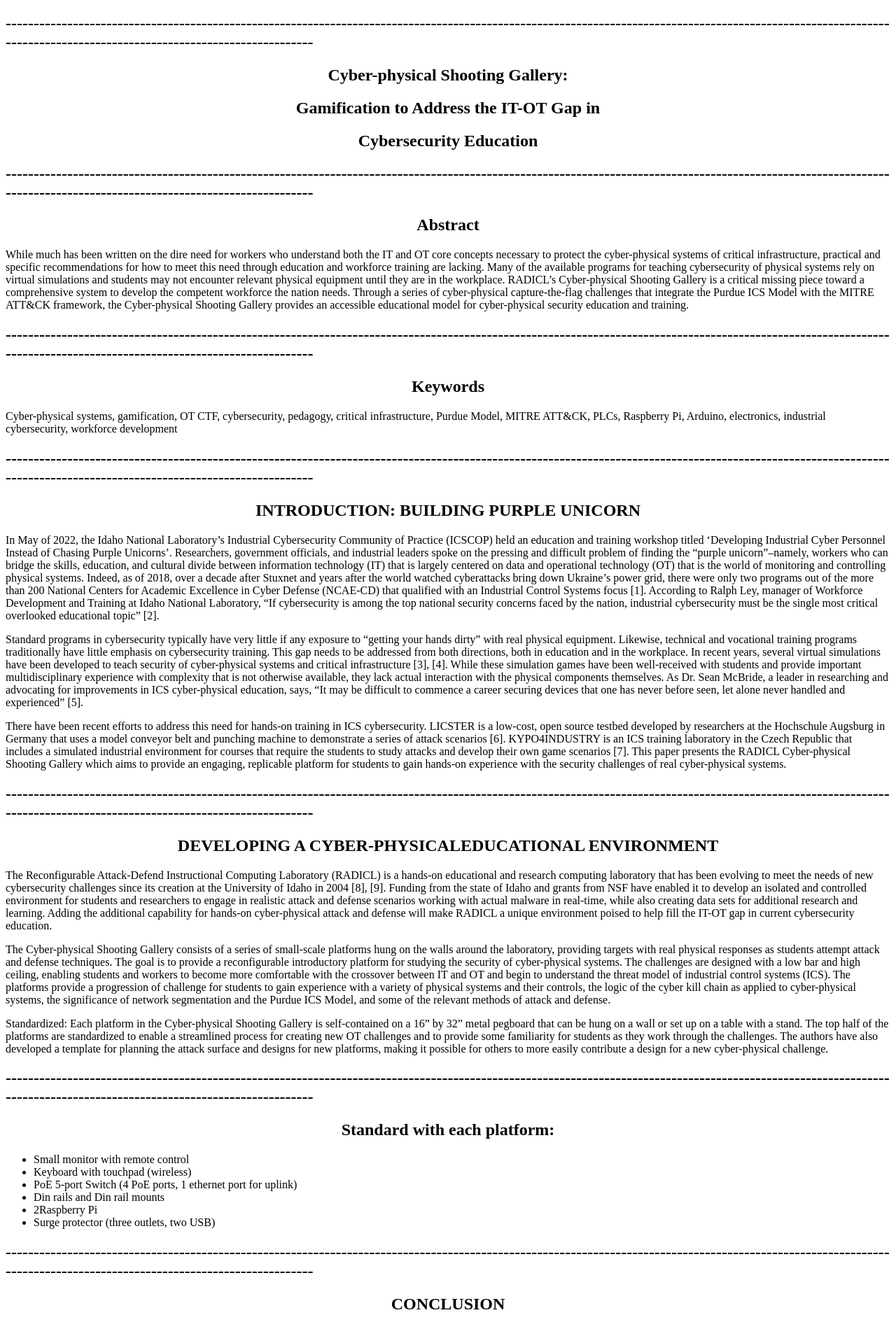
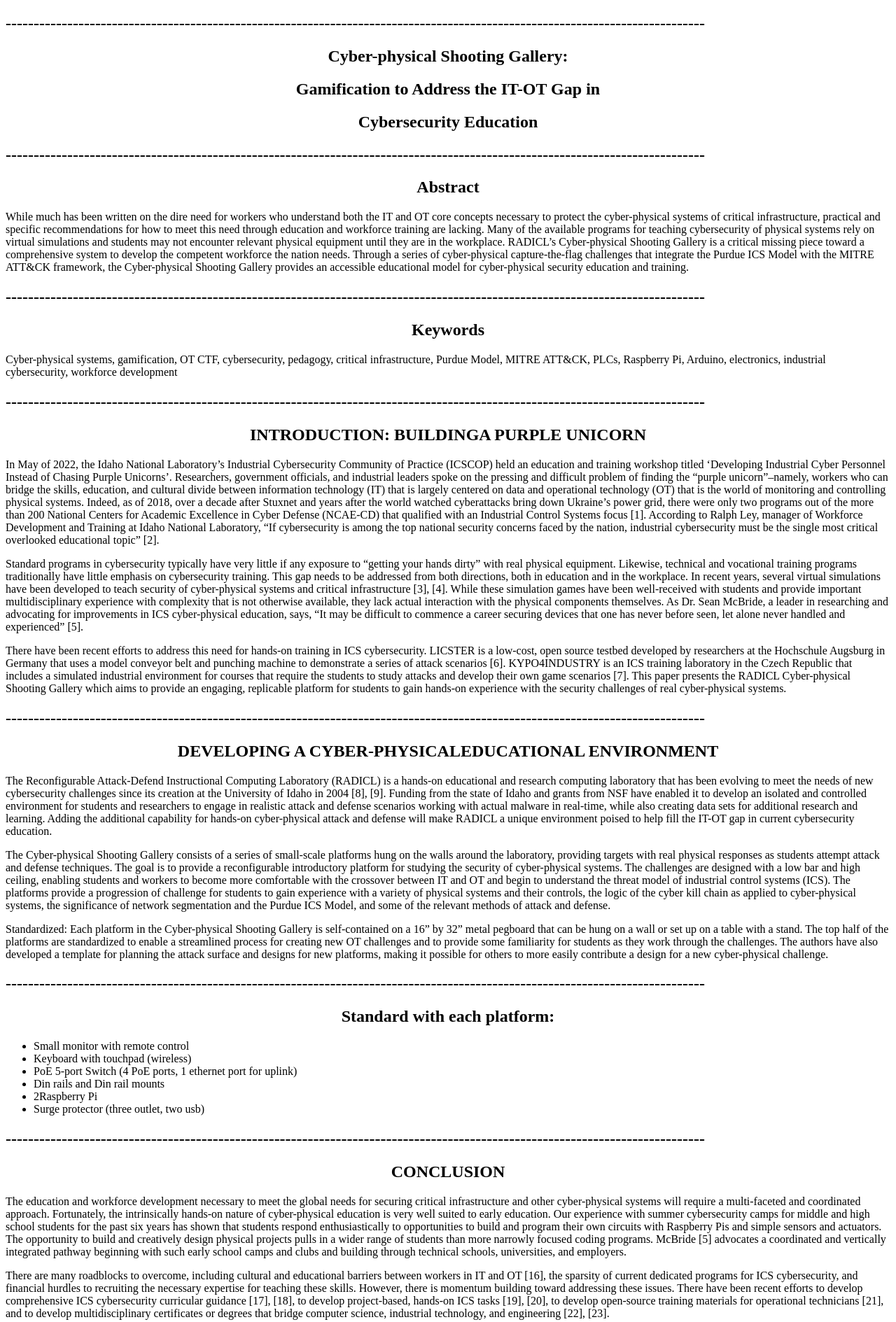
Before and after one commit to krishnasai2604/itc505-homework-2, a website: page src/index.html in a window 1280 px wide. Shown: the top 1889 px of the page at 70% size. Drawn offline with Linux system fonts and the light colour scheme.

Commit message:
Update index.html

```diff
--- a/src/index.html
+++ b/src/index.html
@@ -5,27 +5,27 @@
 </head>
 <body>
 <article>
-    <h1>---------------------------------------------------------------------------------------------------------------------------------------------------------------------------------------------------------------------</h1>
+    <h1>-----------------------------------------------------------------------------------------------------------------------------</h1>
     <center><h1>Cyber-physical Shooting Gallery:</h1></center>
 	<center><h1>Gamification to Address the IT-OT Gap in </h1></center>
 	<center><h1>             Cybersecurity Education     </h1></center>
-	<h1>---------------------------------------------------------------------------------------------------------------------------------------------------------------------------------------------------------------------</h1>
+	<h1>-----------------------------------------------------------------------------------------------------------------------------</h1>
 	<center><h1><strong>Abstract</strong></h1></center>
 	<P>While much has been written on the dire need for workers who understand both the IT and OT core concepts necessary to protect the cyber-physical systems of critical infrastructure, practical and specific recommendations for how to meet this need through education and workforce training are lacking. Many of the available programs for teaching cybersecurity of physical systems rely on virtual simulations and students may not encounter relevant physical equipment until they are in the workplace. RADICL’s Cyber-physical Shooting Gallery is a critical missing piece toward a comprehensive system to develop the competent workforce the nation needs. Through a series of cyber-physical capture-the-flag challenges that integrate the Purdue ICS Model with the MITRE ATT&CK framework, the Cyber-physical Shooting Gallery provides an accessible educational model for cyber-physical security education and training.<p>
-    <h1>---------------------------------------------------------------------------------------------------------------------------------------------------------------------------------------------------------------------</h1>
+    <h1>-----------------------------------------------------------------------------------------------------------------------------</h1>
 	<center><h1><strong>Keywords</strong></h1></center>
 	<p>Cyber-physical  systems,  gamification,  OT  CTF,  cybersecurity,  pedagogy,  critical  infrastructure, Purdue  Model,  MITRE  ATT&CK,  PLCs,  Raspberry  Pi,  Arduino,  electronics,  industrial cybersecurity, workforce development<p>
-	<h1>---------------------------------------------------------------------------------------------------------------------------------------------------------------------------------------------------------------------</h1>
-	<center><h1>INTRODUCTION: BUILDING PURPLE UNICORN</h1></center>
+	<h1>-----------------------------------------------------------------------------------------------------------------------------</h1>
+	<center><h1>INTRODUCTION: BUILDINGA PURPLE UNICORN</h1></center>
 	<p>In   May   of   2022,   the   Idaho   National   Laboratory’s   Industrial  Cybersecurity  Community  of  Practice  (ICSCOP) held an education and training workshop titled ‘Developing Industrial   Cyber   Personnel   Instead   of   Chasing   Purple   Unicorns’. Researchers, government officials, and industrial leaders spoke on the pressing and difficult problem of finding the  “purple  unicorn”–namely,  workers  who  can  bridge  the  skills,  education,  and  cultural  divide  between  information  technology   (IT)   that   is   largely   centered   on   data   and   operational technology (OT) that is the world of monitoring and controlling physical systems. Indeed, as of 2018, over a decade  after  Stuxnet  and  years  after  the  world  watched  cyberattacks  bring  down  Ukraine’s  power  grid,  there  were  only two programs out of the more than 200 National Centers for Academic Excellence in Cyber Defense (NCAE-CD) that qualified  with  an  Industrial  Control  Systems  focus  [1].  According    to    Ralph    Ley,    manager    of    Workforce    Development and Training at Idaho National Laboratory, “If cybersecurity  is  among  the  top  national  security  concerns faced  by  the  nation,  industrial  cybersecurity  must  be  the  single most critical overlooked educational topic” [2].<p>
 	<p>Standard  programs  in  cybersecurity  typically  have  very  little if any exposure to “getting your hands dirty” with real physical   equipment.   Likewise,   technical   and   vocational   training   programs   traditionally   have   little   emphasis   on   cybersecurity training. This gap needs to be addressed from both  directions,  both  in  education  and  in  the  workplace.  In  recent years, several virtual simulations have been developed to  teach  security  of  cyber-physical  systems  and  critical  infrastructure  [3],  [4].  While  these  simulation  games  have  been  well-received  with  students  and  provide  important  multidisciplinary  experience  with  complexity  that  is  not  otherwise  available,  they  lack  actual  interaction  with  the  physical  components  themselves.  As  Dr.  Sean  McBride,  a  leader  in  researching  and  advocating  for  improvements  in  ICS  cyber-physical  education,  says,  “It  may  be  difficult  to  commence  a  career  securing  devices  that  one  has  never  before seen, let alone never handled and experienced” [5].<p>
 	<p>There  have  been  recent  efforts  to  address  this  need  for  hands-on training in ICS cybersecurity. LICSTER is a low-cost,  open  source  testbed  developed  by  researchers  at  the  Hochschule   Augsburg   in   Germany   that   uses   a   model conveyor belt and punching machine to demonstrate a series of   attack   scenarios   [6].   KYPO4INDUSTRY   is   an   ICS   training  laboratory  in  the  Czech  Republic  that  includes  a  simulated industrial environment for courses that require the students  to  study  attacks  and  develop  their  own  game  scenarios  [7].  This  paper  presents  the  RADICL  Cyber-physical   Shooting   Gallery   which   aims   to   provide   an   engaging,  replicable  platform  for  students  to  gain  hands-on experience   with   the   security   challenges   of   real   cyber-physical systems.<p>
-	<h1>---------------------------------------------------------------------------------------------------------------------------------------------------------------------------------------------------------------------</h1>
+	<h1>-----------------------------------------------------------------------------------------------------------------------------</h1>
 	<center><h1>DEVELOPING A CYBER-PHYSICALEDUCATIONAL ENVIRONMENT</h1></center>
 	<p>The Reconfigurable Attack-Defend Instructional Computing Laboratory (RADICL) is a hands-on educational and research computing laboratory that has been evolving to meet  the  needs  of  new  cybersecurity  challenges  since  its  creation at the University of Idaho in 2004 [8], [9]. Funding from the state of Idaho and grants from NSF have enabled it to   develop   an   isolated   and   controlled   environment   for   students  and  researchers  to  engage  in  realistic attack  and  defense scenarios working with actual malware in real-time, while  also  creating  data  sets  for  additional  research  and  learning.  Adding  the  additional  capability  for  hands-on cyber-physical  attack  and  defense  will  make  RADICL  a  unique  environment  poised  to  help  fill  the  IT-OT  gap  in  current cybersecurity education.<p>
     <p>The Cyber-physical Shooting Gallery consists of a series of  small-scale  platforms  hung  on  the  walls  around  the  laboratory, providing targets with real physical responses as students  attempt  attack  and  defense  techniques.  The  goal  is  to   provide   a   reconfigurable   introductory   platform   for   studying   the   security   of   cyber-physical   systems.   The   challenges  are  designed  with  a  low  bar  and  high  ceiling,  enabling students and workers to become more comfortable with   the   crossover   between   IT   and   OT   and   begin   to   understand  the  threat  model  of  industrial  control  systems  (ICS). The platforms provide a progression of challenge for students to gain experience with a variety of physical systems and their controls, the logic of the cyber kill chain as applied to   cyber-physical   systems,   the   significance   of   network   segmentation  and  the  Purdue  ICS  Model,  and  some  of  the  relevant methods of attack and defense.<p>
 	<p> Standardized:  Each  platform  in  the  Cyber-physical Shooting  Gallery  is  self-contained  on  a  16”  by  32”  metal  pegboard that can be hung on a wall or set up on a table with a  stand.  The  top  half  of  the  platforms  are  standardized  to  enable a streamlined process for creating new OT challenges and  to  provide  some  familiarity  for  students  as  they  work  through  the  challenges.  The  authors  have  also  developed  a  template for planning the attack surface and designs for new platforms,  making  it  possible  for  others  to  more  easily  contribute a design for a new cyber-physical challenge.<p>
-	<h1>---------------------------------------------------------------------------------------------------------------------------------------------------------------------------------------------------------------------</h1>
+	<h1>-----------------------------------------------------------------------------------------------------------------------------</h1>
 	<center><h1>Standard with each platform:</h1></center>
 	<ul>
     <li>Small monitor with remote control</li>
@@ -33,14 +33,14 @@
     <li>PoE 5-port Switch (4 PoE ports, 1 ethernet port for uplink)</li>
 	<li>Din rails and Din rail mounts</li>
     <li>2Raspberry Pi</li>
-    <li>Surge protector (three outlets, two USB)</li>
+    <li>Surge protector (three outlet, two usb)</li>
     </ul>
-	<h1>---------------------------------------------------------------------------------------------------------------------------------------------------------------------------------------------------------------------</h1>
+	<h1>-----------------------------------------------------------------------------------------------------------------------------</h1>
 	<center><h1>CONCLUSION</h1></center>
 	<p>The education and workforce development necessary to meet the global needs for securing critical infrastructure and other cyber-physical systems will require a multi-faceted and coordinated approach. Fortunately, the intrinsically hands-on nature of cyber-physical education is very well suited to early education. Our experience with summer cybersecurity camps for middle and high school students for the past six years has shown that students respond enthusiastically to opportunities to  build  and  program  their  own  circuits  with  Raspberry  Pis  and  simple  sensors  and  actuators.  The  opportunity  to  build  and creatively design physical projects pulls in a wider range of  students  than  more  narrowly  focused  coding  programs.  McBride   [5]   advocates   a   coordinated   and   vertically integrated pathway beginning with such early school camps and    clubs    and    building    through    technical    schools,    universities, and employers.<p>
     <p>There   are   many   roadblocks   to   overcome,   including   cultural and educational barriers between workers in IT and OT [16], the sparsity of current dedicated programs for ICS cybersecurity,   and   financial   hurdles   to   recruiting   the   necessary expertise for teaching these skills. However, there is momentum building toward addressing these issues. There have  been  recent  efforts  to  develop  comprehensive  ICS  cybersecurity  curricular  guidance  [17],  [18],  to  develop  project-based,  hands-on  ICS  tasks  [19],  [20],  to  develop  open-source  training  materials  for  operational  technicians  [21], and to develop multidisciplinary certificates or degrees that  bridge  computer  science,  industrial  technology,  and  engineering [22], [23].<p>
 	<p>This  paper  presents  a  novel  approach  to  deploying  a  scalable  and  repeatable  platform  for  engaging  students  in  adversarial   thinking   about   cyber-physical   systems.   The RADICL Cyber-physical Shooting Gallery is intended to fill an entry-level role in developing comfort with the interplay between cybersecurity and physical systems in an engaging and non-threatening way. It can provide a key bridge between jeopardy-style CTFs and virtual simulations and larger scale test-bed  challenges  [24],  [25],  hopefully  de-mystifying  the  field and enticing more students into the joys and challenges of working with cyber-physical systems.<p>
-	<h1>---------------------------------------------------------------------------------------------------------------------------------------------------------------------------------------------------------------------</h1>
+	<h1>-----------------------------------------------------------------------------------------------------------------------------</h1>
     <center><h1>REFERENCES</h1></center>
 	<ul>
     <li>S. McBride, and J. Slay, “Towards standards-based industrial control systems security education in the United States,” unpublished. industrialcyberforce.org, 2020. [Online]. Available:</li>
@@ -58,7 +58,7 @@
 	<li>Dragos, “ICS cybersecurity year in review 2021,” Hanover, MD, 2022. [Online]. Available</li>
     <li>M. J. Assante and R. M. Lee, “The industrial control system cyber kill chain,” SANS Inst., North Bethesda, MD, USA, Tech. Rep. 36297, Oct. 2015. [Online]. Available:</li>
     </ul>
-	<h1>---------------------------------------------------------------------------------------------------------------------------------------------------------------------------------------------------------------------</h1>
+	<h1>-----------------------------------------------------------------------------------------------------------------------------</h1>
 </article>
 <article>
 <h1>addendum</h1>
@@ -68,7 +68,7 @@
 <li>I used the p tag used because research information convert in to paragraph</li>
 <li>I used list tag for bullet points</li>
 </ul>
-<h1>--------------------------------------------------------------------------------------------------------------------------------------------------------------------------------------------------------------------------</h1>
+<h1>-----------------------------------------------------------------------------------------------------------------------------</h1>
 </article>
 </body>
 </html>
```
